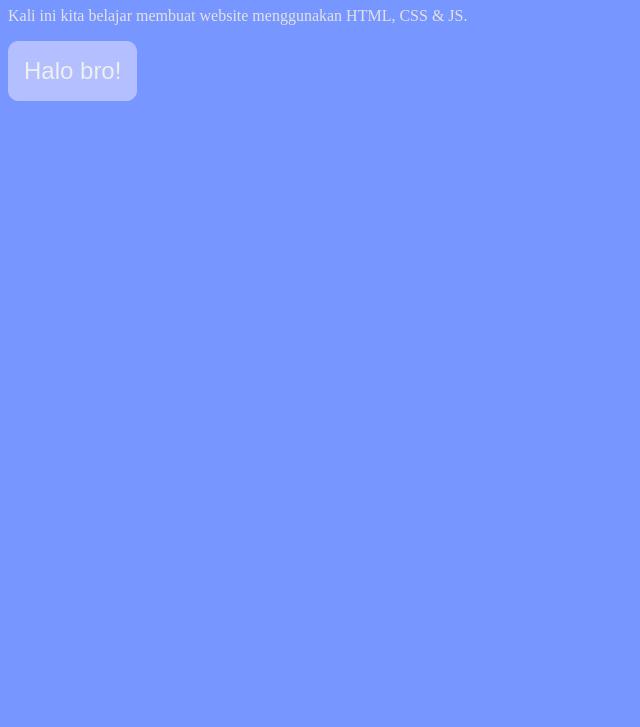
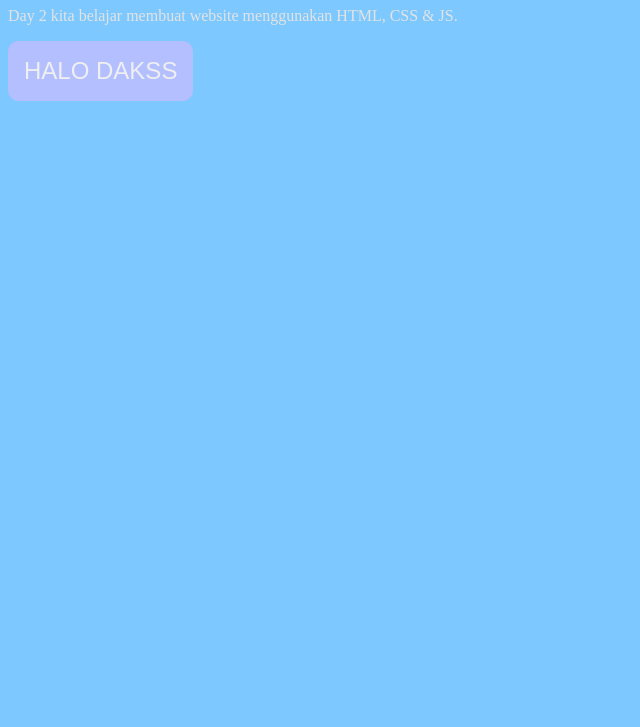
Before and after one commit to raihan555-byt/adillnibousssssssssss, a plain HTML site: page index.html in a window 1280 px wide. Shown: the part 73-800 px from the top of the page, without its empty margins (0-640 px from the left). Drawn offline with Linux system fonts and the light colour scheme; grey boxes are pictures that could not be loaded.

Commit message:
Update title and button text in index.html

```diff
--- a/index.html
+++ b/index.html
@@ -1,9 +1,9 @@
 <!DOCTYPE html>
 <html>
 <head>
-<title>Belajar Website</title>
+<title>coba belajar wibsite</title>
 </head>
-<body style="background-color: rgb(120,150,255);">
+<body style="background-color: rgb(125,200,300);">
 
 <h1 style="color: #E3E3E3;">
 Pembelajaran
@@ -12,11 +12,11 @@ Pembelajaran
 </h1>
 
 <p style="color: #E3E3E3;">
-Kali ini kita belajar membuat website menggunakan HTML, CSS & JS.
+Day 2 kita belajar membuat website menggunakan HTML, CSS & JS.
 </p>
 
 <button onclick="alert('Halo kawand!')" style="font-size: 24px; padding: 15px; background-color: #B3BFFF; color: #EFEFEF; border: 1px #B3BFFF solid; border-radius: 10px;">
-Halo bro!
+HALO DAKSS
 </button>
 
 <style>
```
